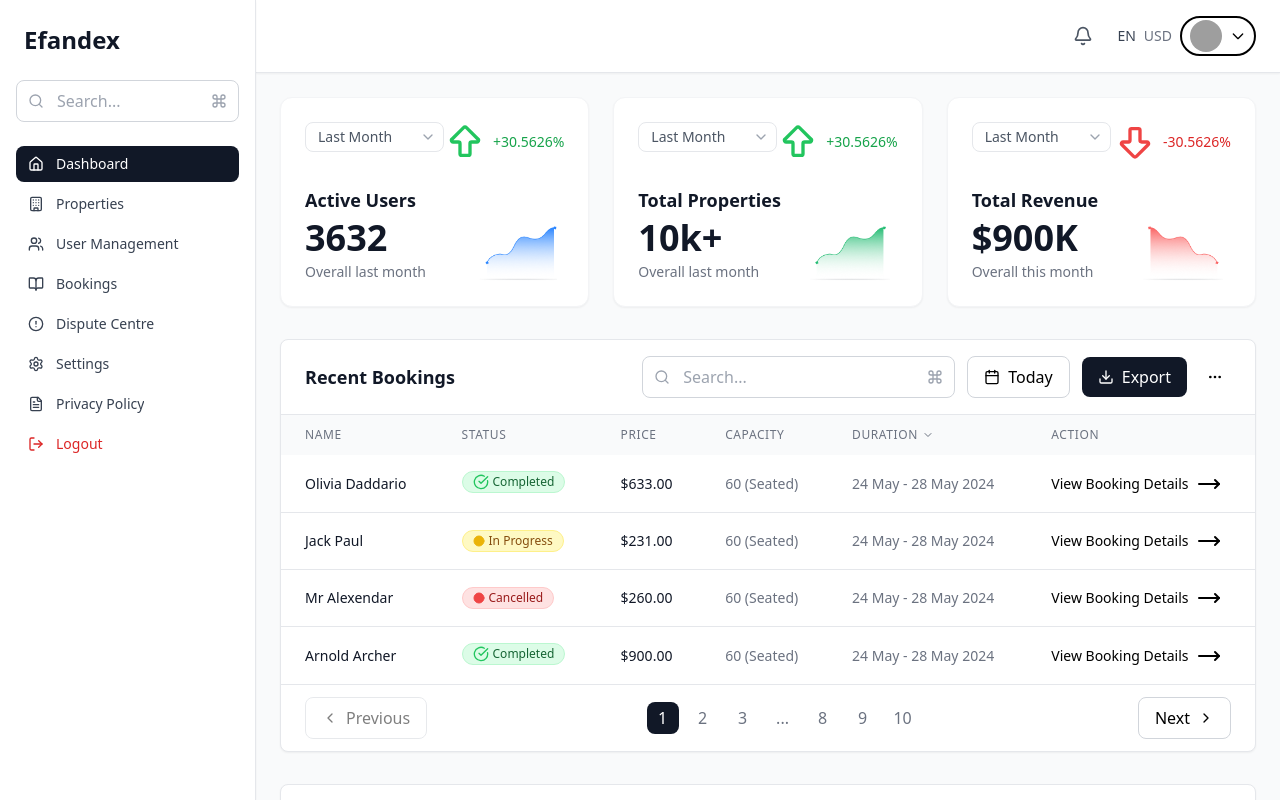
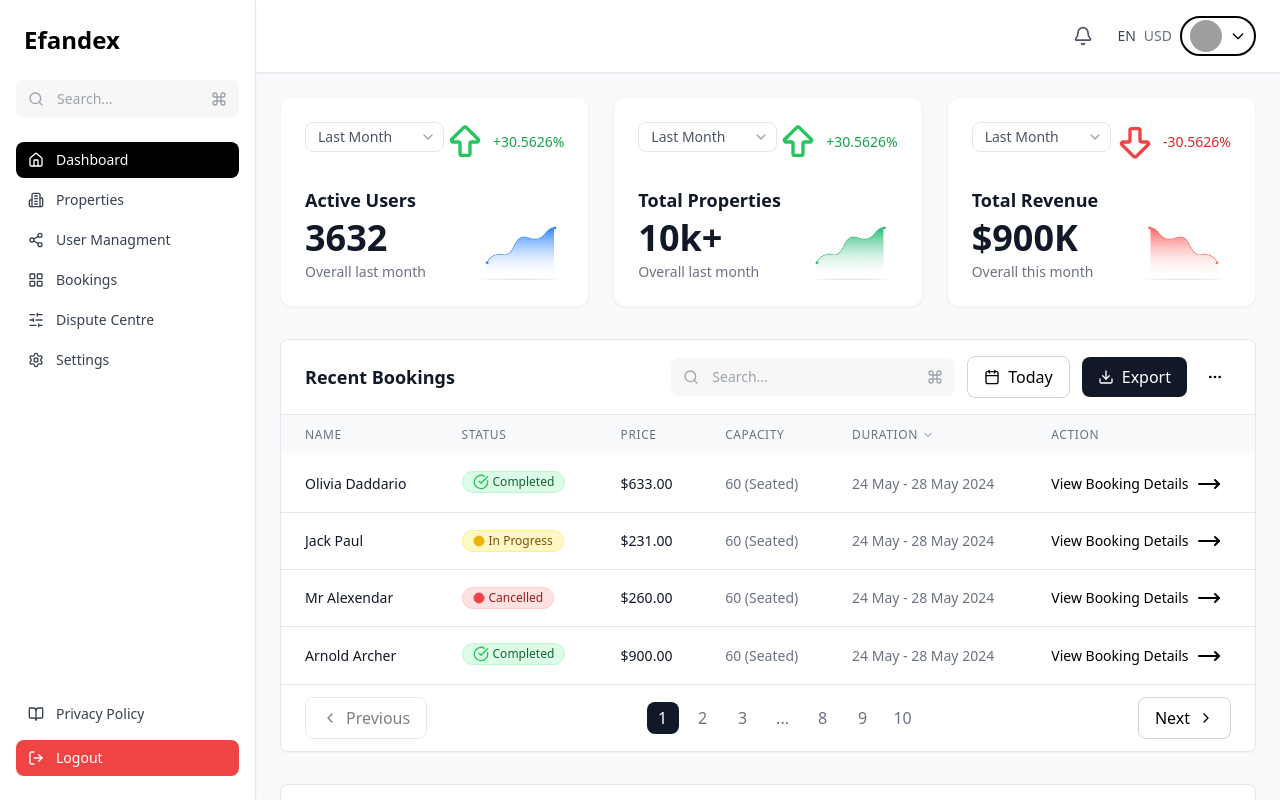
Before and after one commit to Ehtishamulhaq2k2/efandex, a React (Create React App) app: page / in a window 1280 px wide. Shown: the top 800 px of the page. Built offline with nearby package versions, Linux system fonts and the light colour scheme; grey boxes are pictures that could not be loaded.

Commit message:
feat: update SearchInput styles; enhance Sidebar layout and menu items; modify mock data for improved icons and structure

```diff
--- a/src/components/SearchBar.tsx
+++ b/src/components/SearchBar.tsx
@@ -15,10 +15,10 @@ export const SearchInput: React.FC<{
       placeholder={placeholder}
       value={value}
       onChange={onChange}
-      className="w-full pl-10 pr-10 py-2 border border-gray-300 rounded-lg focus:outline-none focus:ring-2 focus:ring-blue-500 focus:border-transparent"
+      className="w-full pl-10 pr-10 py-2 bg-[#F7F7F7] text-sm border border-transparent rounded-lg focus:outline-none focus:ring-1 focus:ring-gray-300"
     />
 
-    {/* Right Command Icon (e.g., shortcut hint like ⌘) */}
+    {/* Right Command Icon */}
     <Command className="absolute right-3 top-1/2 transform -translate-y-1/2 text-gray-400 w-4 h-4" />
   </div>
 );
--- a/src/components/SideBar.tsx
+++ b/src/components/SideBar.tsx
@@ -1,7 +1,7 @@
 import React from "react";
 import { menuItems } from "../constatnts/mockData";
 import { SearchInput } from "./SearchBar";
-import { Menu, X } from "lucide-react";
+import { X } from "lucide-react";
 
 export const Sidebar: React.FC<{
   activeTab: string;
@@ -23,12 +23,12 @@ export const Sidebar: React.FC<{
   return (
     <>
       {/* Desktop Sidebar */}
-      <div className="hidden md:block w-64 bg-white shadow-sm border-r border-gray-200 h-full fixed top-0 left-0 z-30">
-        <div className="p-4 lg:p-6">
-          <h1 className="text-xl lg:text-2xl font-bold text-gray-900">Efandex</h1>
+      <div className="hidden md:flex w-64 bg-white shadow-sm border-r border-gray-200 h-screen fixed top-0 left-0 z-30 flex-col">
+        <div className="p-6">
+          <h1 className="text-2xl font-bold text-black">Efandex</h1>
         </div>
 
-        <div className="px-3 lg:px-4 mb-4 lg:mb-6">
+        <div className="px-4 mb-6">
           <SearchInput
             placeholder="Search..."
             className="w-full"
@@ -39,11 +39,14 @@ export const Sidebar: React.FC<{
           />
         </div>
 
-        <nav className="px-3 lg:px-4 space-y-1 h-full overflow-y-auto pb-20">
-          {filteredItems.map((item) => {
+        <div className="flex flex-col h-full px-4 overflow-hidden">
+          {/* Top Menu */}
+          <div className="flex-1 overflow-y-auto space-y-1">
+            {filteredItems
+              .filter((item) => item.id !== "logout" && item.id !== "privacy")
+              .map((item) => {
                 const Icon = item.icon;
                 const isActive = activeTab === item.id;
-            const isLogout = item.id === "logout";
 
                 return (
                   <button
@@ -51,9 +54,7 @@ export const Sidebar: React.FC<{
                     onClick={() => handleItemClick(item.id)}
                     className={`w-full flex items-center px-3 py-2 text-sm font-medium rounded-lg transition-colors ${
                       isActive
-                    ? "bg-gray-900 text-white"
-                    : isLogout
-                    ? "text-red-600 hover:bg-red-50"
+                        ? "bg-black text-white"
                         : "text-gray-700 hover:bg-gray-100"
                     }`}
                   >
@@ -62,7 +63,37 @@ export const Sidebar: React.FC<{
                   </button>
                 );
               })}
-        </nav>
+          </div>
+
+          {/* Bottom Menu */}
+          <div className="space-y-2 pt-4 pb-6">
+            {filteredItems
+              .filter((item) => item.id === "privacy" || item.id === "logout")
+              .map((item) => {
+                const Icon = item.icon;
+                const isLogout = item.id === "logout";
+
+                return (
+                  <button
+                    key={item.id}
+                    onClick={() => handleItemClick(item.id)}
+                    className={`w-full flex items-center px-3 py-2 text-sm font-medium rounded-lg transition-colors ${
+                      isLogout
+                        ? "bg-red-500 text-white hover:bg-red-600"
+                        : "text-gray-700 hover:bg-gray-100"
+                    }`}
+                  >
+                    <Icon
+                      className={`mr-3 w-4 h-4 flex-shrink-0 ${
+                        isLogout ? "text-white" : "text-gray-700"
+                      }`}
+                    />
+                    <span className="truncate">{item.label}</span>
+                  </button>
+                );
+              })}
+          </div>
+        </div>
       </div>
 
       {/* Mobile Drawer Sidebar */}
@@ -100,7 +131,7 @@ export const Sidebar: React.FC<{
             </div>
 
             {/* Navigation */}
-            <nav className="flex-1 p-4 space-y-1 overflow-y-auto">
+            <div className="flex-1 p-4 space-y-1 overflow-y-auto">
               {filteredItems.map((item) => {
                 const Icon = item.icon;
                 const isActive = activeTab === item.id;
@@ -110,7 +141,7 @@ export const Sidebar: React.FC<{
                   <button
                     key={item.id}
                     onClick={() => handleItemClick(item.id)}
-                    className={`w-full flex items-center px-3 py-3 text-sm font-medium rounded-lg transition-colors ${
+                    className={`w-full flex items-center px-3 py-2 text-sm font-medium rounded-lg transition-colors ${
                       isActive
                         ? "bg-gray-900 text-white"
                         : isLogout
@@ -123,7 +154,7 @@ export const Sidebar: React.FC<{
                   </button>
                 );
               })}
-            </nav>
+            </div>
           </div>
         </div>
       )}
--- a/src/constatnts/mockData.ts
+++ b/src/constatnts/mockData.ts
@@ -1,14 +1,14 @@
 import {
-  AlertCircle,
   BookOpen,
-  Building,
-  FileText,
+  Building2,
   Home,
+  LayoutGrid,
   LogOut,
   Settings,
-  Users,
+  Share2,
+  SlidersHorizontal,
 } from "lucide-react";
-import { Booking, MenuItem, Registration, StatCardTypes } from "../types/types";
+import { Booking, Registration, StatCardTypes } from "../types/types";
 
 export const mockStats: StatCardTypes[] = [
   {
@@ -151,13 +151,14 @@ export const mockRegistrations: Registration[] = [
   },
 ];
 
-export const menuItems: MenuItem[] = [
+
+export const menuItems = [
   { id: "dashboard", label: "Dashboard", icon: Home },
-  { id: "properties", label: "Properties", icon: Building },
-  { id: "users", label: "User Management", icon: Users },
-  { id: "bookings", label: "Bookings", icon: BookOpen },
-  { id: "disputes", label: "Dispute Centre", icon: AlertCircle },
+  { id: "properties", label: "Properties", icon: Building2 },
+  { id: "users", label: "User Managment", icon: Share2 },
+  { id: "bookings", label: "Bookings", icon: LayoutGrid },
+  { id: "disputes", label: "Dispute Centre", icon: SlidersHorizontal },
   { id: "settings", label: "Settings", icon: Settings },
-  { id: "privacy", label: "Privacy Policy", icon: FileText },
+  { id: "privacy", label: "Privacy Policy", icon: BookOpen },
   { id: "logout", label: "Logout", icon: LogOut },
 ];
```
Lines whose indentation alone changed are shown as unchanged.
